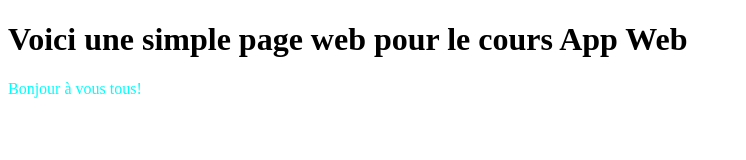
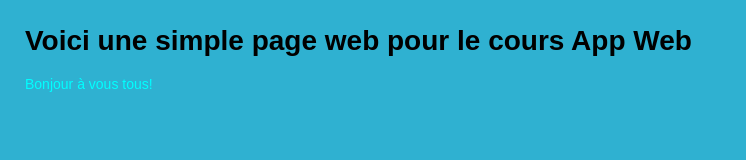
Before and after one commit to Nathan-Cournoyer/projetDepotDistant, a plain HTML site: page index.html in a window 1280 px wide. Shown: the whole page, without its empty margins (0-746 px from the left). Drawn offline with Linux system fonts and the light colour scheme.

Commit message:
Ajout du fichier CSS

```diff
--- /dev/null
+++ b/index.css
@@ -0,0 +1,6 @@
+body{
+    margin: 25px;
+    background-color: rgb(47, 177, 209);
+    font-family: arial, sans-serif;
+    font-size: 14px;
+}
--- a/index.html
+++ b/index.html
@@ -1,9 +1,11 @@
 <!DOCTYPE html>
 <html lang="en">
 <head>
+
     <meta charset="UTF-8">
     <meta http-equiv="X-UA-Compatible" content="IE=edge">
     <meta name="viewport" content="width=device-width, initial-scale=1.0">
+    <link rel="stylesheet" href="index.css">
     <title>Document</title>
 </head>
 <body>
```
